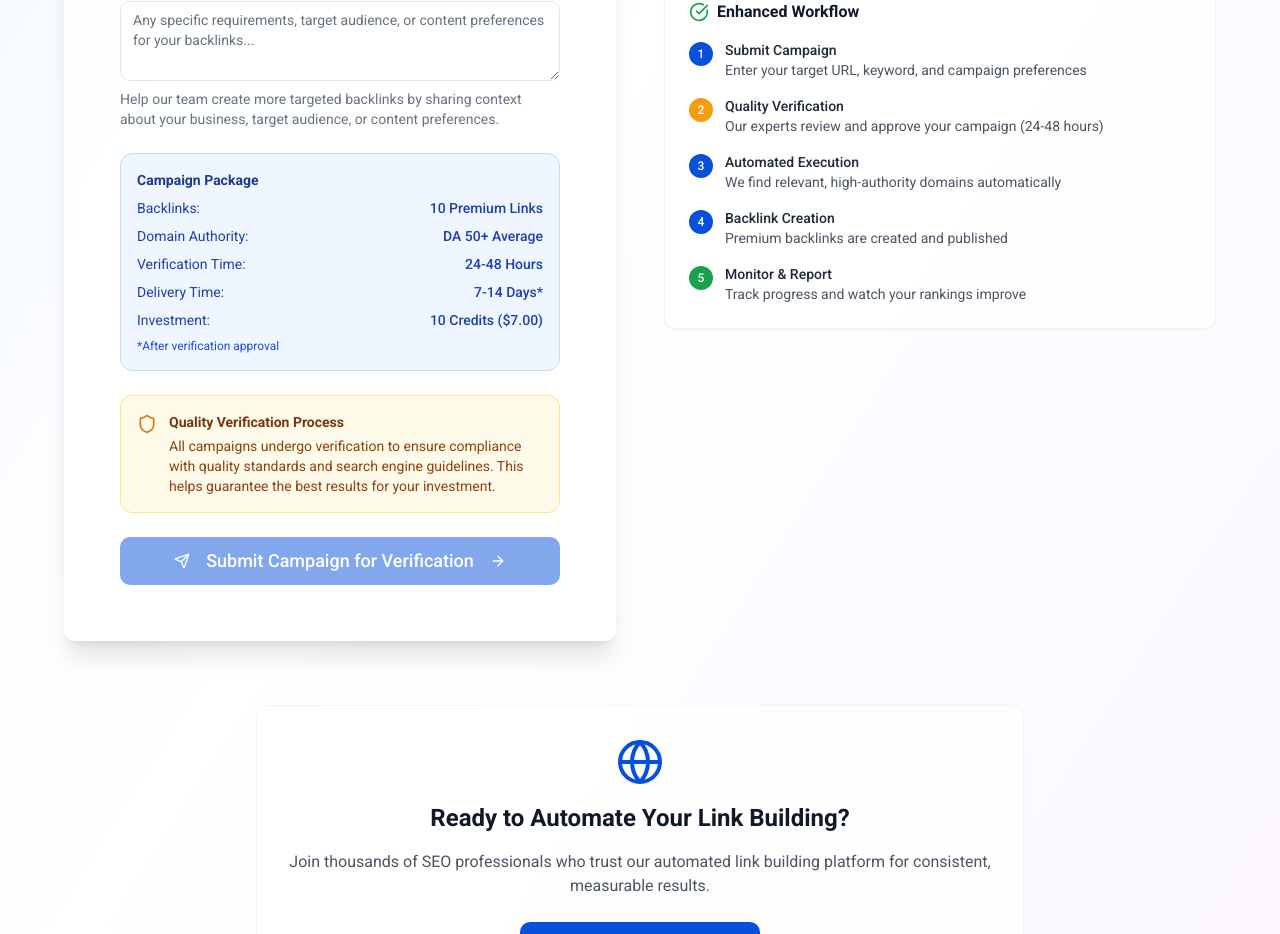
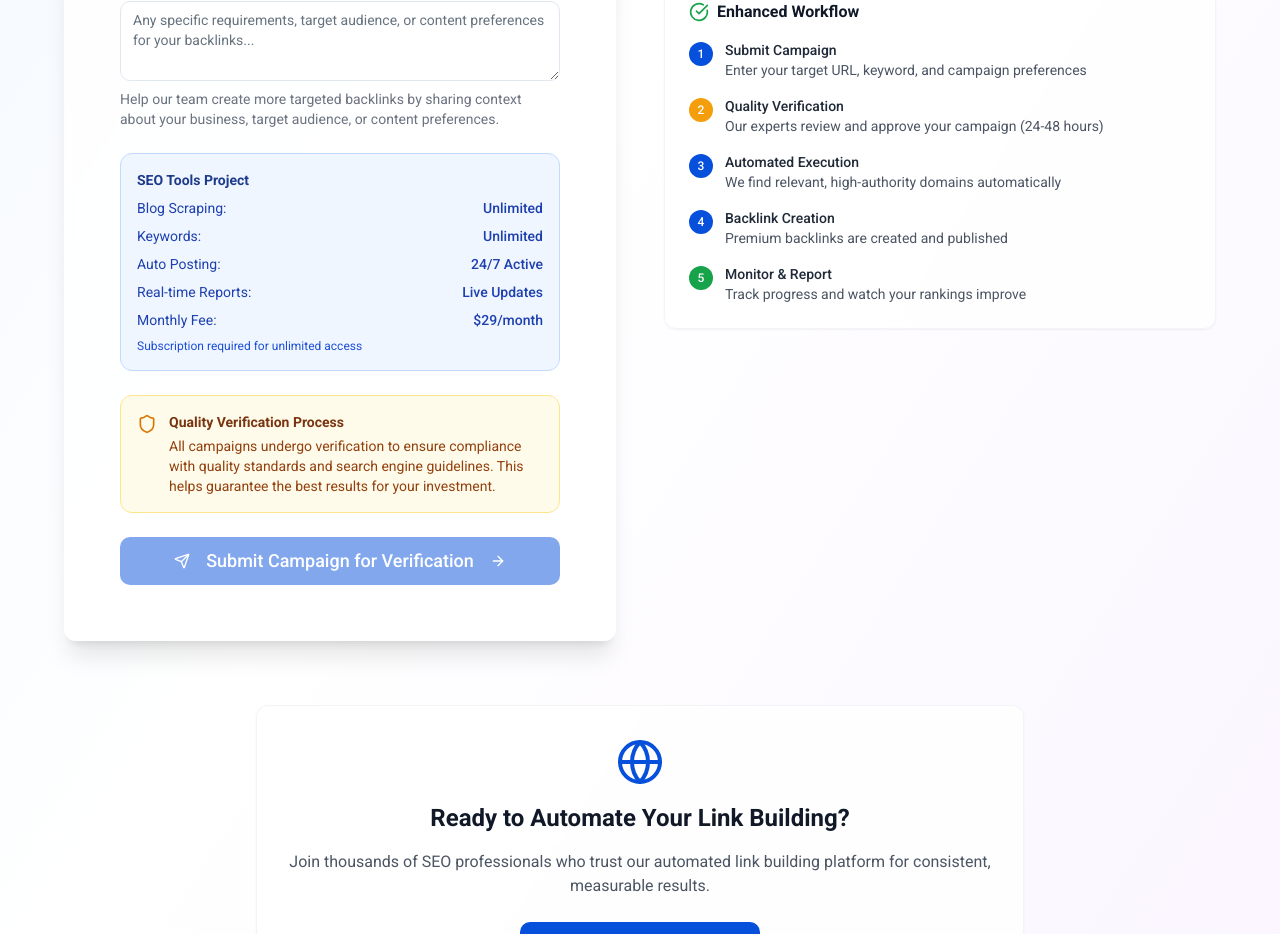
Before and after one commit to belonio2793/backlinkoo-backup, a React (Vite) app: page /no-hands-seo in a window 1280 px wide. Shown: the part 944-1878 px from the top of the page. Built offline with nearby package versions, Linux system fonts and the light colour scheme.

Commit message:
Update campaign details for subscription model
cgen-371681261f7b4977998a1f49082b61e5

```diff
--- a/src/pages/NoHandsSEO.tsx
+++ b/src/pages/NoHandsSEO.tsx
@@ -301,31 +301,31 @@ const NoHandsSEO = () => {
 
                 {/* Campaign Details */}
                 <div className="bg-blue-50 p-4 rounded-lg border border-blue-200">
-                  <h4 className="text-sm font-semibold text-blue-900 mb-2">Campaign Package</h4>
+                  <h4 className="text-sm font-semibold text-blue-900 mb-2">SEO Tools Project</h4>
                   <div className="space-y-2 text-sm text-blue-800">
                     <div className="flex justify-between">
-                      <span>Backlinks:</span>
-                      <span className="font-medium">10 Premium Links</span>
+                      <span>Blog Scraping:</span>
+                      <span className="font-medium">Unlimited</span>
                     </div>
                     <div className="flex justify-between">
-                      <span>Domain Authority:</span>
-                      <span className="font-medium">DA 50+ Average</span>
+                      <span>Keywords:</span>
+                      <span className="font-medium">Unlimited</span>
                     </div>
                     <div className="flex justify-between">
-                      <span>Verification Time:</span>
-                      <span className="font-medium">24-48 Hours</span>
+                      <span>Auto Posting:</span>
+                      <span className="font-medium">24/7 Active</span>
                     </div>
                     <div className="flex justify-between">
-                      <span>Delivery Time:</span>
-                      <span className="font-medium">7-14 Days*</span>
+                      <span>Real-time Reports:</span>
+                      <span className="font-medium">Live Updates</span>
                     </div>
                     <div className="flex justify-between">
-                      <span>Investment:</span>
-                      <span className="font-medium">10 Credits ($7.00)</span>
+                      <span>Monthly Fee:</span>
+                      <span className="font-medium">$29/month</span>
                     </div>
                   </div>
                   <p className="text-xs text-blue-700 mt-2">
-                    *After verification approval
+                    Subscription required for unlimited access
                   </p>
                 </div>
 
```
